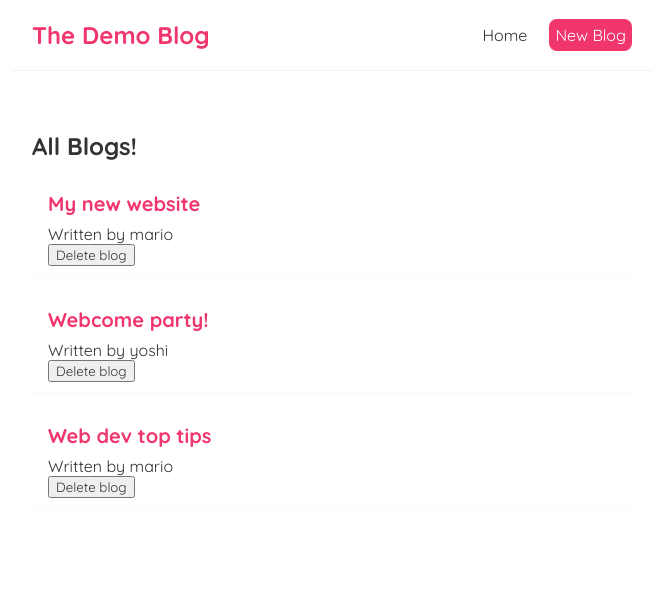
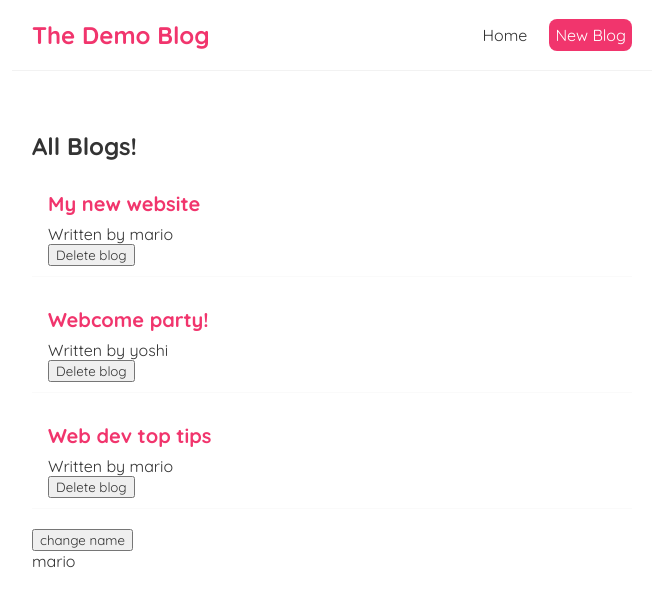
Before and after one commit to new-biee/demo-react, a React (Create React App) app: page / in a window 1280 px wide. Shown: the top 606 px of the page, without its empty margins (308-971 px from the left). Built offline with nearby package versions, Linux system fonts and the light colour scheme.

Commit message:
lesson15-useEffect Dependencies

```diff
--- a/src/Home.js
+++ b/src/Home.js
@@ -9,6 +9,8 @@ const Home = () => {
     { title: 'Web dev top tips', body: 'lorem ipsum...', author: 'mario', id: 3 },
   ]);
 
+  const [name, setName] = useState('mario');
+
   const handleDelete = (id) => {
     const newBlogs = blogs.filter(blog => blog.id !== id)
     setBlogs(newBlogs);
@@ -16,12 +18,17 @@ const Home = () => {
 
   useEffect(() => {
     console.log('use effect ran');
-    console.log(blogs);
-  });
+    console.log(name);
+  }, [name]);
 
   return (
     <div className="home">
       <BlogList blogs={blogs} title="All Blogs!" handleDelete={handleDelete} />
+      <button
+        onClick={() => setName('luigi')}>
+        change name
+      </button>
+      <p>{name}</p>
     </div>
   );
 }
```
